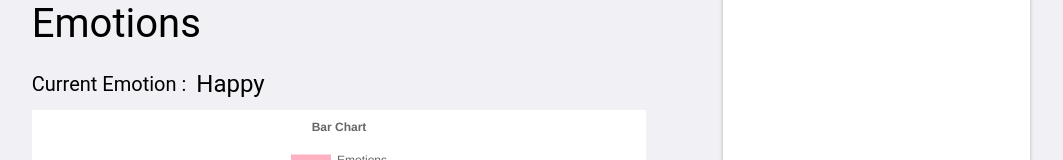
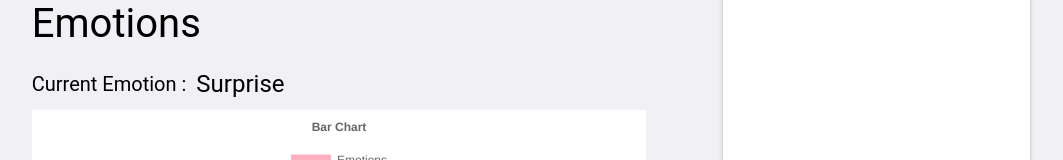
Before and after one commit to Bheemesh1706/Emotion-Interface, a React (Create React App) app in the folder emotion-frontend/: page / in a window 1280 px wide. Shown: the part 197-357 px from the top of the page, without its empty margins (45-1108 px from the left). Built offline with nearby package versions, Linux system fonts and the light colour scheme.

Commit message:
Edited package.json file

```diff
--- a/emotion-frontend/package.json
+++ b/emotion-frontend/package.json
@@ -10,6 +10,7 @@
     "@types/node": "^16.11.26",
     "@types/react": "^17.0.43",
     "@types/react-dom": "^17.0.14",
+    "@types/styled-components": "^5.1.24",
     "chart.js": "^3.7.1",
     "react": "^18.0.0",
     "react-chartjs-2": "^4.0.1",
--- a/emotion-frontend/src/App.tsx
+++ b/emotion-frontend/src/App.tsx
@@ -11,7 +11,7 @@ function App() {
       <Text size={"40px"} >Emotions</Text>
       <InfoContainer>
         <Text size={"20px"} > Current Emotion : </Text>
-        <Text >Happy</Text>
+        <Text >Surprise</Text>
       </InfoContainer>
     </BarContainerHead>
     <BarGraph>
```
